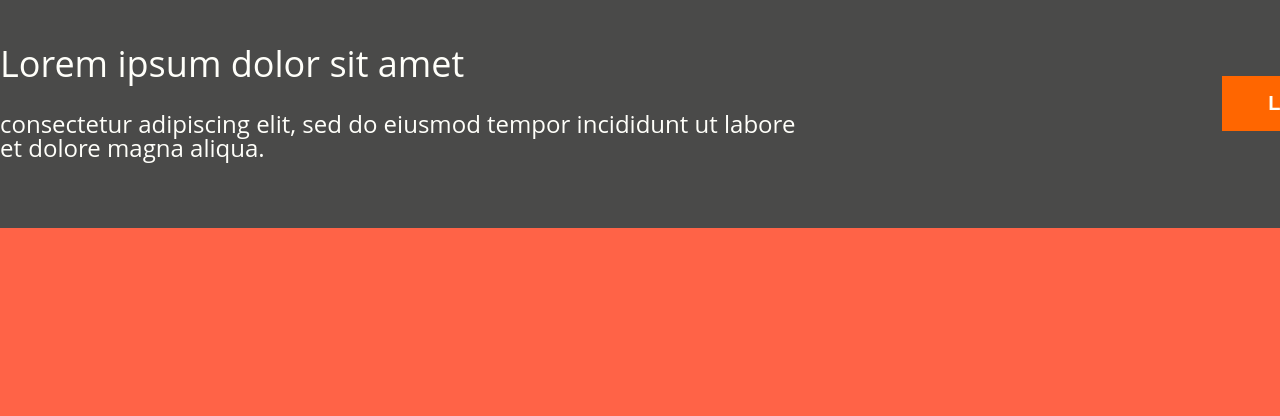
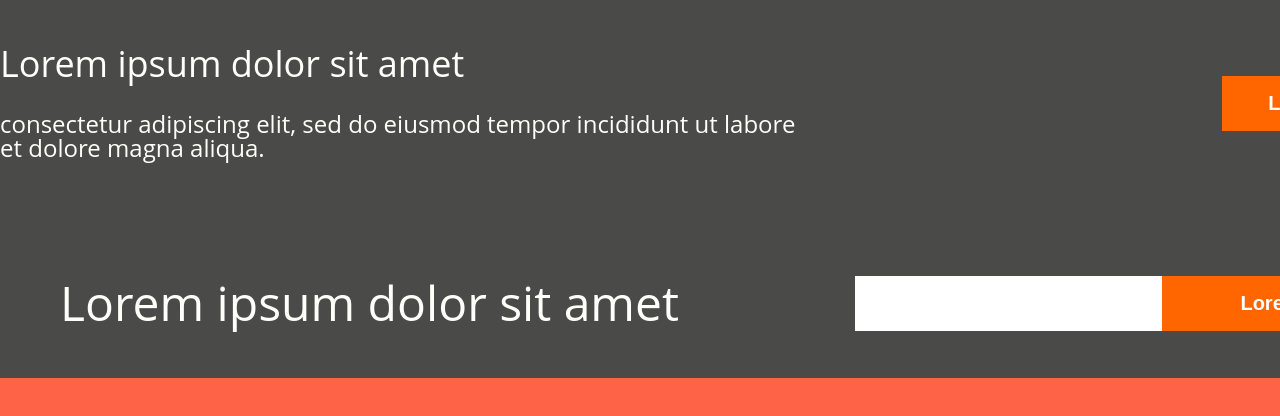
Before and after one commit to karol-lu/Scrum-Project, a website: page development/index.html in a window 1280 px wide. Shown: the part 122-538 px from the top of the page. Drawn offline with nearby package versions, Linux system fonts and the light colour scheme; files that its build step writes are made by us from their sources.

Commit message:
1.5 newsletter submit section

```diff
--- a/development/index.html
+++ b/development/index.html
@@ -62,6 +62,15 @@
     </section>
     <section>
       <!-- newsletter -->
+      <div class="newsletter container">
+        <h3 class="newsletter-text">Lorem ipsum dolor sit amet</h3>
+        <div class="button-container">
+          <input class="newsletter-input" type="text" name="e-mail"><button class="newsletter-button">
+            <a href="index.html" class="button-text">Lorem</a>
+            </button>
+
+        </div>
+      </div>
     </section>
     <section id="about_me">
       <!-- aobut me -->
--- a/development/scss/main.scss
+++ b/development/scss/main.scss
@@ -22,7 +22,7 @@ body {
   background-color: tomato;
 }
 
-.container{
+.container {
   width: 1440px;
   margin: 0 auto;
 }
--- a/development/scss/sections/_newsletter.scss
+++ b/development/scss/sections/_newsletter.scss
@@ -0,0 +1,35 @@
+.newsletter {
+  height: 150px !important;
+  background-color: $text-color;
+  .newsletter-text {
+    color: $background-color;
+    font-size: 48px;
+    padding: 0 60px;
+  }
+}
+
+.button-container {
+  padding: 0 60px;
+  .newsletter-button {
+    background-color: $buttons-color;
+    width: 218px;
+    height: 55px;
+    font-size: 20px;
+    border: none;
+    display: inline-block;
+    vertical-align: middle;
+  }
+  .newsletter-input {
+    width: 287px;
+    height: 55px;
+    font-size: 32px;
+    display: inline-block;
+    vertical-align: middle;
+    border: none;
+    padding: 0px 10px;
+    border: 0px solid $background-color;
+  }
+  .button-text {
+    font-weight: bold;
+  }
+}
```
